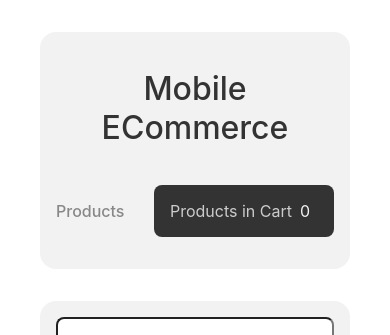
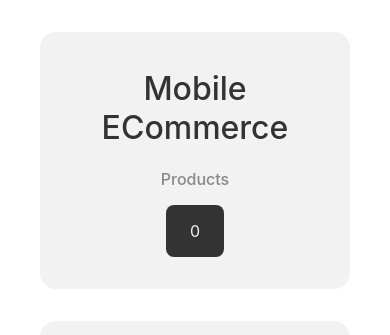
Before and after one commit to wolfero/mobile_ecommerce, a React (Vite) app: page / in a window 390 px wide. Shown: the top 335 px of the page. Built offline with nearby package versions, Linux system fonts and the light colour scheme; no server answers.

Commit message:
📱 Add responsive style in Header

```diff
--- a/src/components/Header/Header.jsx
+++ b/src/components/Header/Header.jsx
@@ -28,7 +28,6 @@ function Header() {
 					</Link>
 				)}
 				<p className={styles.ProductsCount}>
-					Products in Cart
 					<span>{data.productsInCart}</span>
 				</p>
 			</nav>
--- a/src/components/Header/Header.module.scss
+++ b/src/components/Header/Header.module.scss
@@ -2,13 +2,13 @@
 .Container {
 	display: flexbox;
 	align-items: center;
-	flex-direction: column;
+
 	justify-content: space-between;
 	padding: 1rem;
 	background-color: #f2f2f2;
 	color: #333;
 	border-radius: 1rem;
-    margin: 2rem;
+	margin: 2rem;
 
 	a {
 		text-decoration: none;
@@ -18,7 +18,7 @@
 	.Breadcrumb {
 		display: flex;
 		align-items: center;
-		flex-grow: 1rem;
+		flex-direction: column;
 		justify-content: space-between;
 		align-content: space-between;
 
@@ -38,10 +38,10 @@
 		}
 
 		.Arrow {
-            color: #333;
+			color: #333;
 			margin-left: 10px;
 			margin-right: 10px;
-            font-weight: bold;
+			font-weight: bold;
 		}
 		.ProductsCount {
 			padding: 1rem;
@@ -53,4 +53,10 @@
 			}
 		}
 	}
+
+	@media (min-width: 768px) {
+		.Breadcrumb {
+			flex-direction: row;
+		}
+	}
 }
```
